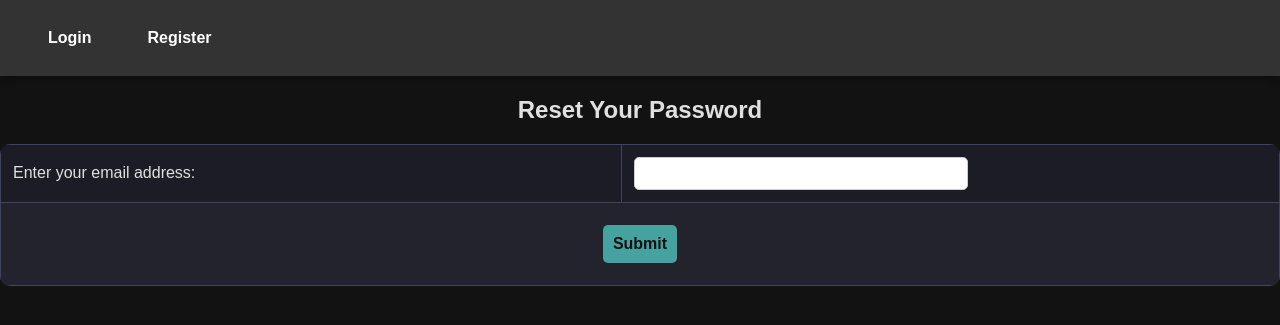
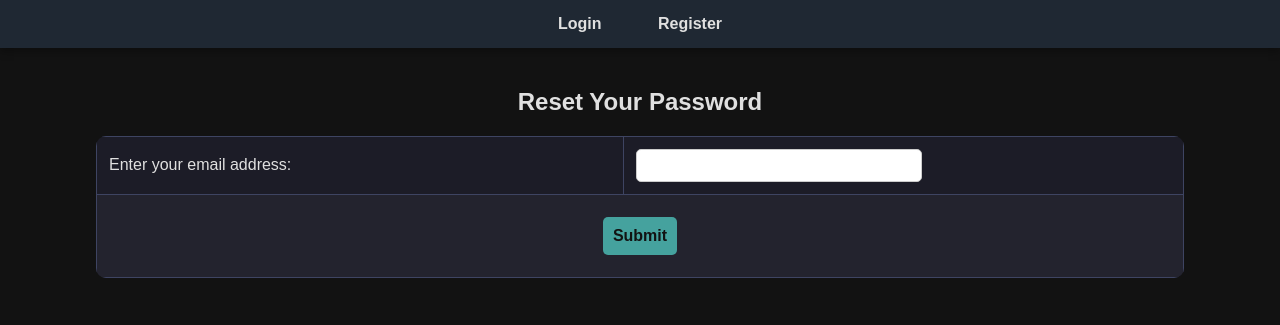
Before and after one commit to dzakaddodle/website_project, a Flask app: page /forgot_password in a window 1280 px wide. Shown: the top 325 px of the page. Run offline with Flask 3, Linux system fonts and the light colour scheme.

Commit message:
Update navbar.html

```diff
--- a/templates/navbar.html
+++ b/templates/navbar.html
@@ -4,33 +4,11 @@
 <head>
     <meta charset="UTF-8">
     <meta name="viewport" content="width=device-width, initial-scale=1.0">
-    <style>
-        .navbar {
-            background-color: #333;
-            overflow: hidden;
-        }
-        .navbar a {
-            float: left;
-            display: block;
-            color: white;
-            text-align: center;
-            padding: 14px 20px;
-            text-decoration: none;
-        }
-        .navbar a:hover {
-            background-color: #ddd;
-            color: black;
-        }
-        .navbar .right {
-            float: right;
-        }
-    </style>
+    <link rel="stylesheet" type="text/css" href="{{ url_for('static', filename='styles.css') }}">
 </head>
 <body>
-
     <div class="navbar">
         {% if is_logged_in %}
-            <!-- Links shown when logged in -->
             <a href="/">Home 🏠</a>
             <a href="#">Search for Stocks 🔍</a>
             <a href="/saved_tickers">Saved Stocks 💾</a>
@@ -38,11 +16,13 @@
             <a href="/graph">Get Historical Price Graph 📈</a>
             <a href="/logout" class="right">Logout 👋</a>
         {% else %}
-            <!-- Links shown when not logged in -->
             <a href="/login">Login</a>
             <a href="/register">Register</a>
         {% endif %}
     </div>
-    {% block content %}{% endblock %}
+
+    <div class="container">
+        {% block content %}{% endblock %}
+    </div>
 </body>
 </html>
```
